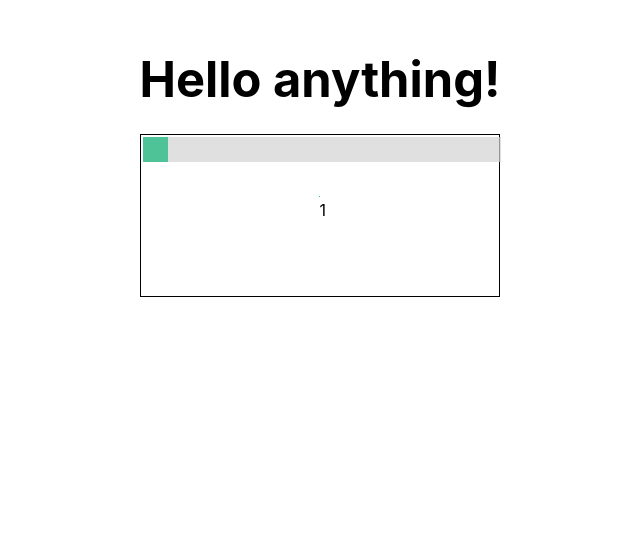
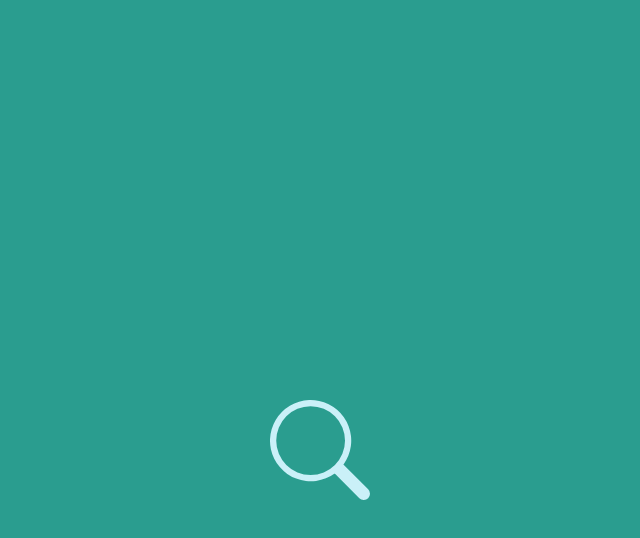
Before and after one commit to williamsjay49/reactAllInOneProjects, a React (Create React App) app: page / in a window 1280 px wide. Shown: the top 538 px of the page, without its empty margins (320-960 px from the left). Built offline with nearby package versions, Linux system fonts and the light colour scheme.

Commit message:
headersearchapp

```diff
--- a/package.json
+++ b/package.json
@@ -8,6 +8,7 @@
     "@testing-library/user-event": "^13.5.0",
     "react": "^18.2.0",
     "react-dom": "^18.2.0",
+    "react-icons": "^5.0.1",
     "react-scripts": "5.0.1",
     "web-vitals": "^2.1.4"
   },
--- a/src/App.js
+++ b/src/App.js
@@ -1,14 +1,16 @@
 import "./App.css";
 // import Temp from "./projects/01-temp-app/Temp";
 // import ThemeController from "./projects/02-dark-mode/ThemeController";
-import { Slider } from "./projects/04-slider-app/Slider";
+// import { Slider } from "./projects/04-slider-app/Slider";
+import HiddenSearchApp from "./projects/05-hidden-search-bar/HiddenSearchBarApp";
 
 function App() {
   return (
     <>
       {/* <Temp /> */}
       {/* <ThemeController /> */}
-      <Slider />
+      {/* <Slider /> */}
+      <HiddenSearchApp />
     </>
   );
 }
--- /dev/null
+++ b/src/projects/05-hidden-search-bar/HiddenSearchBarApp.jsx
@@ -0,0 +1,62 @@
+import React, { useState, useRef, useEffect } from "react";
+import { BsSearch } from "react-icons/bs";
+
+export default function HiddenSearchApp() {
+  const [uiProps, setUiProps] = useState({
+    bg: "#2a9d8f",
+    showInput: false,
+    showIcon: true,
+  });
+  let bsSearchStyle = {
+    color: "#caf0f8",
+    fontSize: 100,
+    cursor: "pointer",
+    position: "absolute",
+    top: "50%",
+    left: "50%",
+    transform: "translateX(-50%)",
+  };
+
+  let inputStyle = {
+    position: "absolute",
+    transform: "translateX(-50%)",
+    top: "50%",
+    left: "50%",
+    width: "30rem",
+    height: "3rem",
+    padding: "1rem 1rem",
+    border: "none",
+    outline: "none",
+    fontSize: "1rem",
+  };
+  let body = document.body.style;
+
+  let inputEl = useRef(null);
+  useEffect(() => {
+    body.background = uiProps.bg;
+    uiProps.showInput && inputEl.current.focus();
+  }, [uiProps.showInput]);
+
+  return (
+    <div className="wrapper">
+      {uiProps.showInput ? (
+        <input
+          style={inputStyle}
+          type="text"
+          placeholder="search"
+          ref={inputEl}
+          onBlur={() => {
+            setUiProps({ showIcon: true, showInput: false, bg: "#2a9d8f" });
+          }}
+        />
+      ) : (
+        <BsSearch
+          style={bsSearchStyle}
+          onClick={() => {
+            setUiProps({ showIcon: false, showInput: true, bg: "#f4a261" });
+          }}
+        />
+      )}
+    </div>
+  );
+}
```
Also changed, not shown: 1 other file (tests, documents, lock files or other folders).
